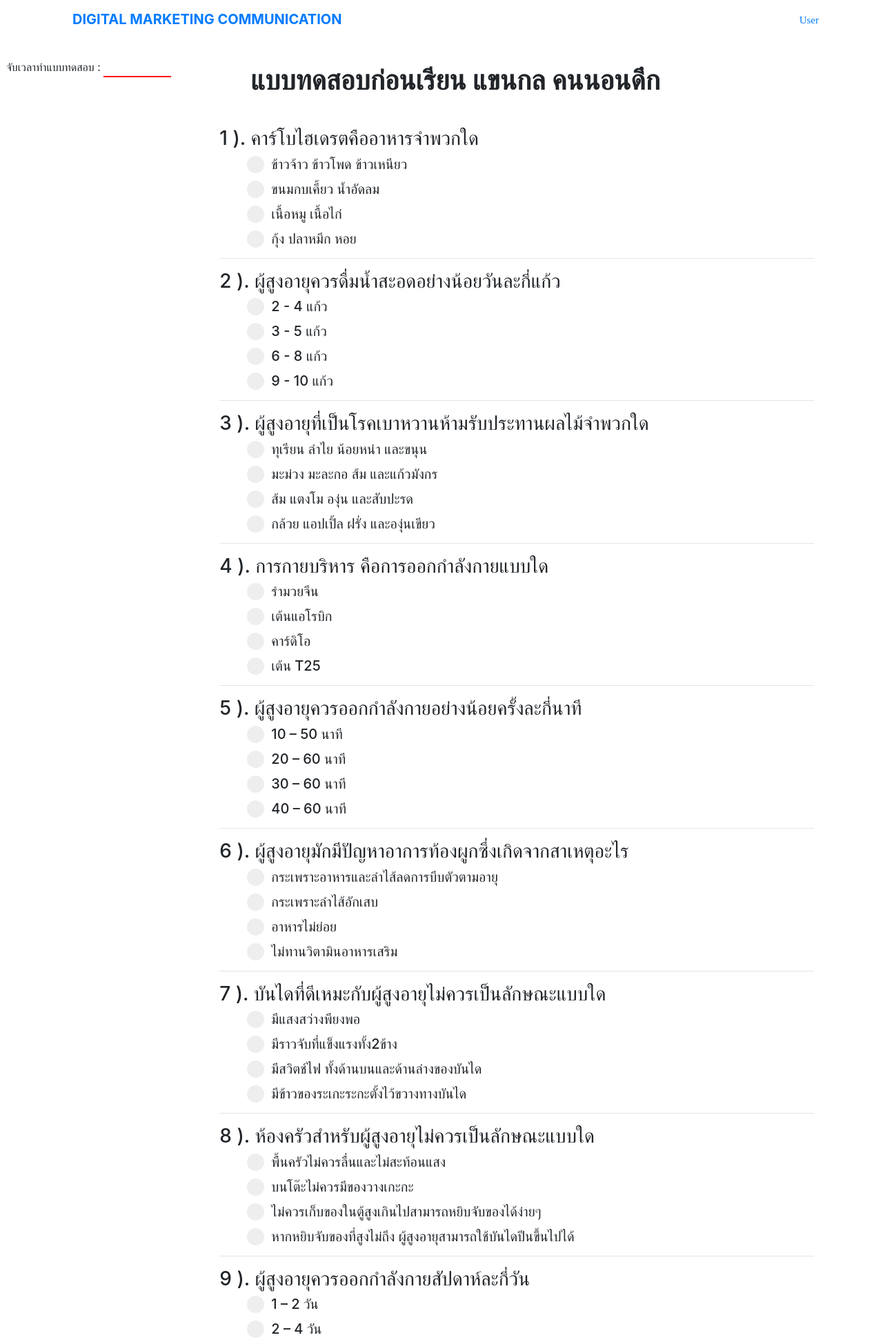
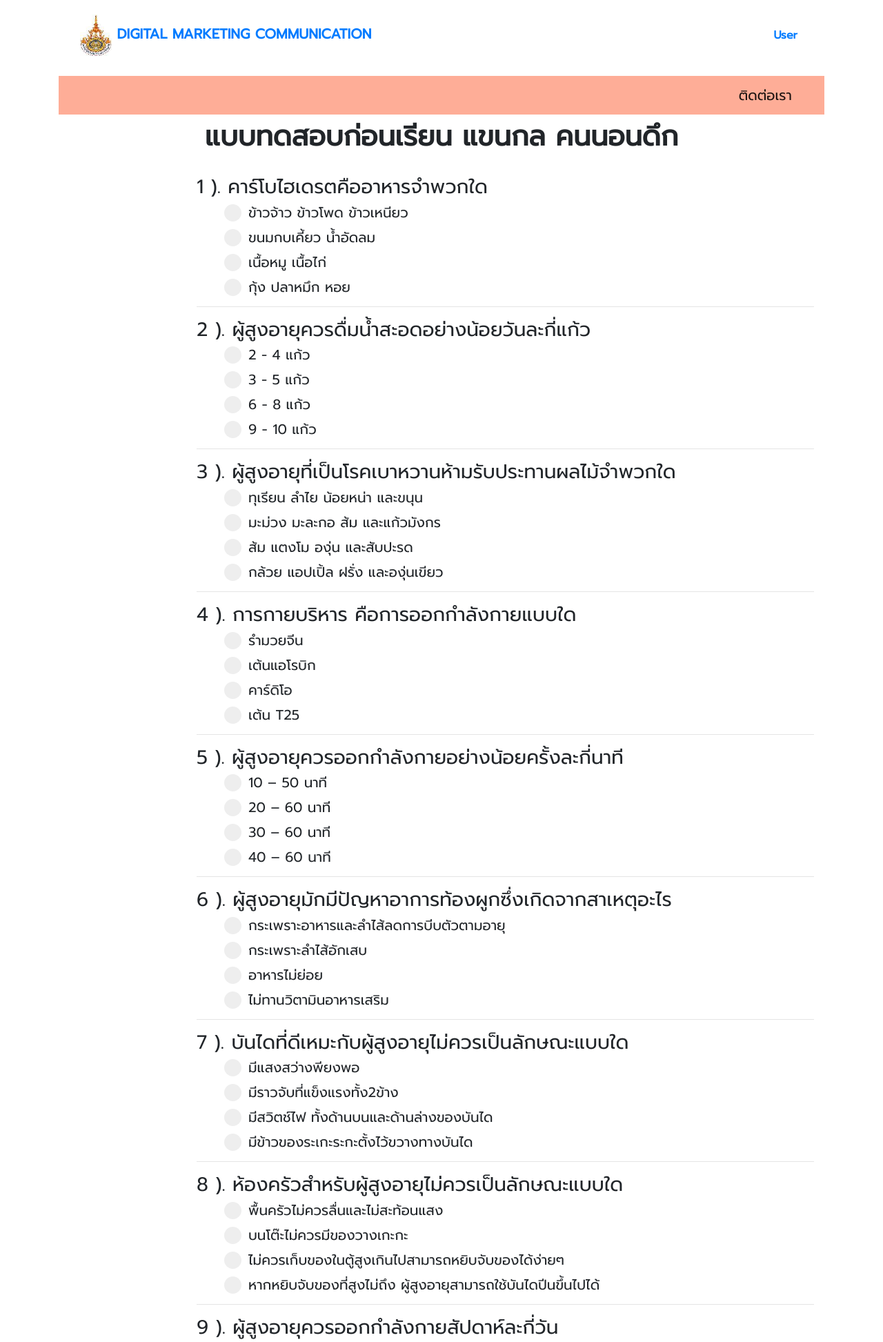
Before and after one commit to nopparat231/learning04, a PHP site: page /choice.php?choice_id=1&user_id=48&bff=bff in a window 1280 px wide. Shown: the top 1945 px of the page at 69% size. Run offline with PHP 8.4, Linux system fonts and the light colour scheme; a user stored in the database is signed in; data comes from the database, SQL or seed files in the repository; some libraries are stand-ins or nearby versions.

Commit message:
fix in choice

```diff
--- a/choice.php
+++ b/choice.php
@@ -2,22 +2,15 @@
 <?php session_start();?>
 <html>
 
-<head>
-  <meta charset="utf-8">
-  <meta name="viewport" content="width=device-width, initial-scale=1">
-  <script src="https://ajax.googleapis.com/ajax/libs/jquery/1.7.1/jquery.min.js "></script>
-  <link rel="stylesheet" href="https://cdnjs.cloudflare.com/ajax/libs/font-awesome/4.7.0/css/font-awesome.min.css" type="text/css">
-  <link rel="stylesheet" href="https://static.pingendo.com/bootstrap/bootstrap-4.1.3.css">
-
   <style>
     /* The container */
-    .container {
+    .containerr {
       display: block;
       position: relative;
       padding-left: 35px;
       margin-bottom: 12px;
       cursor: pointer;
-      font-size: 15px;
+      font-size: 20px;
       -webkit-user-select: none;
       -moz-user-select: none;
       -ms-user-select: none;
@@ -25,7 +18,7 @@
     }
 
     /* Hide the browser's default radio button */
-    .container input {
+    .containerr input {
       position: absolute;
       opacity: 0;
       cursor: pointer;
@@ -43,13 +36,13 @@
     }
 
     /* On mouse-over, add a grey background color */
-    .container:hover input ~ .checkmark {
+    .containerr:hover input ~ .checkmark {
       background-color: #ccc;
     }
 
     /* When the radio button is checked, add a blue background */
-    .container input:checked ~ .checkmark {
-      background-color: #52E678;
+    .containerr input:checked ~ .checkmark {
+      background-color: #FE7452;
     }
 
     /* Create the indicator (the dot/circle - hidden when not checked) */
@@ -60,12 +53,12 @@
     }
 
     /* Show the indicator (dot/circle) when checked */
-    .container input:checked ~ .checkmark:after {
+    .containerr input:checked ~ .checkmark:after {
       display: block;
     }
 
     /* Style the indicator (dot/circle) */
-    .container .checkmark:after {
+    .containerr .checkmark:after {
       top: 9px;
       left: 9px;
       width: 8px;
@@ -74,9 +67,6 @@
       background: white;
     }
   </style>
-
-
-</head>
 
 <?php include 'conn.php'; ?>
 <?php
@@ -94,32 +84,12 @@ $resultN=mysqli_fetch_array($db_queryN);
 
 
 ?>
+<?php include 'header.php'; ?>
 
 <body onload="window.setTimeout(&#39;getSecs()&#39;,1)">
-  <?php include 'navbar.php'; ?>
 
-  <?php
 
-  if (isset($_REQUEST['aff']) && !isset($_REQUEST['af'])) { ?>
-    <div style="position: fixed; width: 400px;">
-      <form>
-        &nbsp;&nbsp;จับเวลาทำแบบทดสอบ : <input size="5" name="timespent" id="time_value" style="border: none;border-bottom: 2px solid red;" />
-        <input type="hidden" name="aff" id="ck" value="aff">
 
-      </form>
-
-    </div>
-  <?php }
-  if (isset($_REQUEST['bff'])) { ?>
-    <div style="position: fixed; width: 400px;">
-      <form>
-        &nbsp;&nbsp;จับเวลาทำแบบทดสอบ : <input size="5" name="timespent" id="time_value" style="border: none;border-bottom: 2px solid red;" />
-        <input type="hidden" name="aff" id="ck" value="bff">
-
-      </form>
-
-    </div>
-  <?php } ?>
   <div class="container">
 
     <div class="py-2">
@@ -174,22 +144,22 @@ $resultN=mysqli_fetch_array($db_queryN);
 
                 <ol>
 
-                  <label class="container"><h5><?php echo $result["c1"];?>
+                  <label class="containerr"><h5><?php echo $result["c1"];?>
                   <input type="radio" name="c<?php echo $i;?>" value="1" required>
                   <span class="checkmark"></span></h5>
                 </label>
 
-                <label class="container"><h5><?php echo $result["c2"];?>
+                <label class="containerr"><h5><?php echo $result["c2"];?>
                 <input type="radio" name="c<?php echo $i;?>" value="2">
                 <span class="checkmark"></span></h5>
               </label>
 
-              <label class="container"><h5><?php echo $result["c3"];?>
+              <label class="containerr"><h5><?php echo $result["c3"];?>
               <input type="radio" name="c<?php echo $i;?>" value="3">
               <span class="checkmark"></span></h5>
 
             </label>
-            <label class="container"><h5><?php echo $result["c4"];?>
+            <label class="containerr"><h5><?php echo $result["c4"];?>
             <input type="radio" name="c<?php echo $i;?>" value="4">
             <span class="checkmark"></span></h5>
           </label>
@@ -227,7 +197,7 @@ $resultN=mysqli_fetch_array($db_queryN);
         <?php if (isset($_REQUEST['af'])) { ?>
          <a href="score.php?user_id=<?php echo $user_id ?>" class="btn btn-secondary" type="button" >ดูคะแนนรวม</a>
        <?php }else{ ?>
-         <button class="btn btn-secondary" id="btn1" >ส่งคำตอบ</button>
+         <button class="btn btn-xs btn-danger buttonn" id="btn1" >ส่งคำตอบ</button>
 
        <?php   } ?>
 
--- a/navbar.php
+++ b/navbar.php
@@ -6,7 +6,7 @@
   <div class="collapse navbar-collapse" id="navbar6">
     <a class="navbar-brand text-primary d-none d-md-block" href="#">
 
-      <b> DIGITAL MARKETING COMMUNICATION</b>
+      <img src="./img/img237.jpg" alt="" width="10%"> <b>  DIGITAL MARKETING COMMUNICATION</b>
     </a>
     <ul class="navbar-nav mx-auto"></ul>
 
```
Also changed, not shown: edit_password.php (+3 -11 lines), editprofile.php (+2 -10 lines), score.php (+5 -6 lines), score_all.php (+9 -15 lines), st.css (line endings or trailing spaces).
